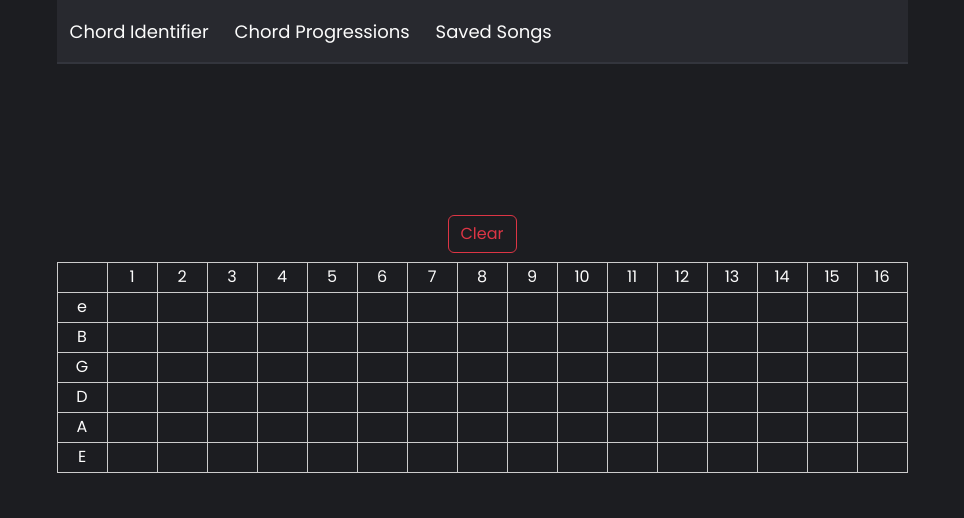
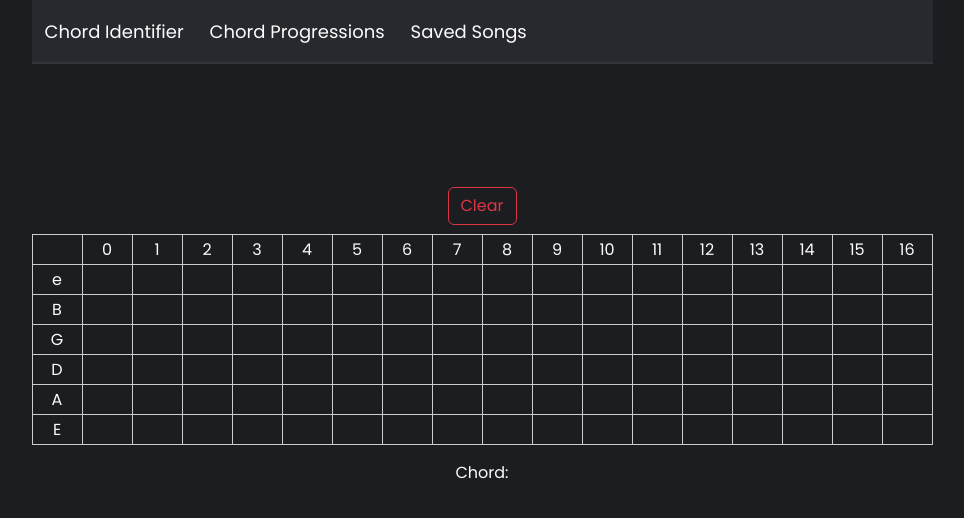
Before and after one commit to lukemcelligott/FretFlow, a React (Vite) app in the folder fretflow/: page /chord-identifier in a window 1280 px wide. Shown: the top 518 px of the page, without its empty margins (158-1122 px from the left). Built offline with nearby package versions, Linux system fonts and the light colour scheme; no server answers; a web font is replaced by a local one.

Commit message:
implemented music21 library for chord identifying

```diff
--- a/fretflow/src/Components/ChordIdentifier.tsx
+++ b/fretflow/src/Components/ChordIdentifier.tsx
@@ -7,7 +7,7 @@ import Fretboard from './Fretboard';
 
 function ChordIdentifierPage() {
     const strings = ['E', 'A', 'D', 'G', 'B', 'e'];
-    const numFrets = 16;
+    const numFrets = 17;
 
     return (
         <div className='identifierWrapper'>
--- a/fretflow/src/Components/Fretboard.tsx
+++ b/fretflow/src/Components/Fretboard.tsx
@@ -1,4 +1,5 @@
 import React, { useState } from 'react';
+import axios from 'axios';
 
 import './styles/Fretboard.css'
 
@@ -13,12 +14,14 @@ const Fretboard: React.FC<FretboardProps> = ({ strings, numFrets }) => {
     const [gridContent, setGridContent] = useState<string[][]>(Array.from({ length: strings.length }, () => new Array(numFrets).fill('')));
     const reversedStrings = [...strings].reverse();
     const [selectedNotes, setSelectedNotes] = useState<string[]>([]);
+    const [chordName, setChordName] = useState<string>();
+    const [showChord, setShowChord] = useState(false);
 
     const getNote = (stringIndex: number, fretIndex: number): string => {
         const tuning = ['E', 'A', 'D', 'G', 'B', 'E'];
 
         const openNoteIndex = notes.indexOf(tuning[stringIndex]);
-        const noteIndex = (openNoteIndex + fretIndex + 1) % 12;
+        const noteIndex = (openNoteIndex + fretIndex) % 12;
 
         return notes[noteIndex >= 0 ? noteIndex : noteIndex + 12];
     };
@@ -27,11 +30,11 @@ const Fretboard: React.FC<FretboardProps> = ({ strings, numFrets }) => {
         const note = getNote(stringIndex, fretIndex);
         const updatedGridContent = [...gridContent];
         const currentNote = gridContent[stringIndex][fretIndex]
-
         const currentRow = stringIndex;
 
-        for (let i = 0; i < numFrets; i++) {
+        for (let i = 0; i < numFrets; i++) { // only allow one note per string (row)
             if (i !== fretIndex && updatedGridContent[currentRow][i] !== '') {
+                removeNote(updatedGridContent[currentRow][i]);
                 updatedGridContent[currentRow][i] = '';
             }
         }
@@ -39,6 +42,7 @@ const Fretboard: React.FC<FretboardProps> = ({ strings, numFrets }) => {
         // add or remove cell note
         if (currentNote){
             updatedGridContent[stringIndex][fretIndex] = '';
+            removeNote(currentNote); // remove note from array
         } else {
             updatedGridContent[stringIndex][fretIndex] = note;
             setSelectedNotes(prevNotes => {
@@ -48,71 +52,43 @@ const Fretboard: React.FC<FretboardProps> = ({ strings, numFrets }) => {
             });
         }
         setGridContent(updatedGridContent);
-
-        // api call to return chord based on notes
-        fetch('http://localhost:8000/api/identify-chord/', {
-            method: 'POST',
-            headers: {
-                'Content-Type': 'application/json',
-            },
-            body: JSON.stringify({ selectedNotes }),
-            })
-            .then(response => response.json())
-            .then(data => {
-                console.log('Identified chord:', data.chord);
-                // Handle the identified chord in your React app
-            })
-            .catch(error => {
-                console.error('Error:', error);
-        });
+        setShowChord(true); // show chord text
 
         console.log(`Clicked on string ${strings[stringIndex]} fret ${fretIndex + 1}. Note: ${note}`);
-        //console.log(`Chord `, calculateChord(selectedNotes));
     };
 
-    /*const calculateChord = (notes: string[]) : string => {
-        const noteToNumber: { [key: string]: number } = {
-            'C': 0, 'C#': 1, 'Db': 1, 'D': 2, 'D#': 3, 'Eb': 3,
-            'E': 4, 'F': 5, 'F#': 6, 'Gb': 6, 'G': 7, 'G#': 8, 'Ab': 8,
-            'A': 9, 'A#': 10, 'Bb': 10, 'B': 11
-          };
+    const removeNote = (currentNote: string) => {
+        const index = selectedNotes.indexOf(currentNote);
 
-          const intervals: number[] = [];
-
-          // Calculate intervals between consecutive notes
-          for (let i = 1; i < notes.length; i++) {
-            const diff = (noteToNumber[notes[i]] - noteToNumber[notes[i - 1]] + 12) % 12;
-            intervals.push(diff);
-          }
-
-          const uniqueIntervals = Array.from(new Set(intervals)).sort((a, b) => a - b);
-          const intervalsStr = uniqueIntervals.join(',');
-
-          // Determine the root note
-          const rootNote = notes[0];
-
-          // Check intervals against known chord patterns
-          switch (intervalsStr) {
-            case '3':
-              return `${rootNote} Minor`;
-            case '4':
-              return `${rootNote} Major`;
-            case '3,4':
-              return `${rootNote} Minor 7th`;
-            case '3,7':
-              return `${rootNote} Major`;
-            case '4,7':
-              return `${rootNote} Sus4`;
-            case '3,4,7':
-              return `${rootNote} Major 7th`;
-            default:
-              return 'Unknown';
-          }
-    }*/
+        if(index !== -1){
+            selectedNotes.splice(index, 1);
+        }
+    }
 
     const clearTable = () => {
-        setGridContent(initialGridContent);
+        setSelectedNotes([]); // clear selected notes array
+        setShowChord(false); // hide chord text
+        setGridContent(initialGridContent); // clear table
     }
+
+    async function identifyChord(notes: string[]) {
+        try {
+            if(notes) { // call api endpoint
+                const response = await axios.post('http://127.0.0.1:8000/api/identify-chord/', { notes });
+                return response.data;
+            }
+        } catch (error) {
+            console.error('Error:', error);
+            return null;
+        }
+    }
+
+    identifyChord(selectedNotes).then((data => {
+        if(data) {
+            setChordName(data.chord);
+            console.log('Chord name: ', data.chord);
+        }
+    }))
 
     return (
         <div className='fretboard-wrapper'>
@@ -122,7 +98,7 @@ const Fretboard: React.FC<FretboardProps> = ({ strings, numFrets }) => {
                     <tr>
                         <th></th>
                         {[...Array(numFrets)].map((_, index) => (
-                            <th key={index}>{index + 1}</th>
+                            <th key={index}>{index}</th>
                         ))}
                     </tr>
                 </thead>
@@ -139,6 +115,10 @@ const Fretboard: React.FC<FretboardProps> = ({ strings, numFrets }) => {
                     ))}
                 </tbody>
             </table>
+            <div className='chord-text'>
+                {showChord && <p>Chord: {chordName}</p>}
+                {!showChord && <p>Chord:</p>}
+            </div>
         </div>
     );
 };
--- a/fretflow/src/Components/styles/Fretboard.css
+++ b/fretflow/src/Components/styles/Fretboard.css
@@ -1,5 +1,9 @@
 .clearBtn {
     margin-bottom: 1%;
+}
+
+.chord-text {
+    margin-top: 2vh;
 }
 
 .fretboard-wrapper {
```
